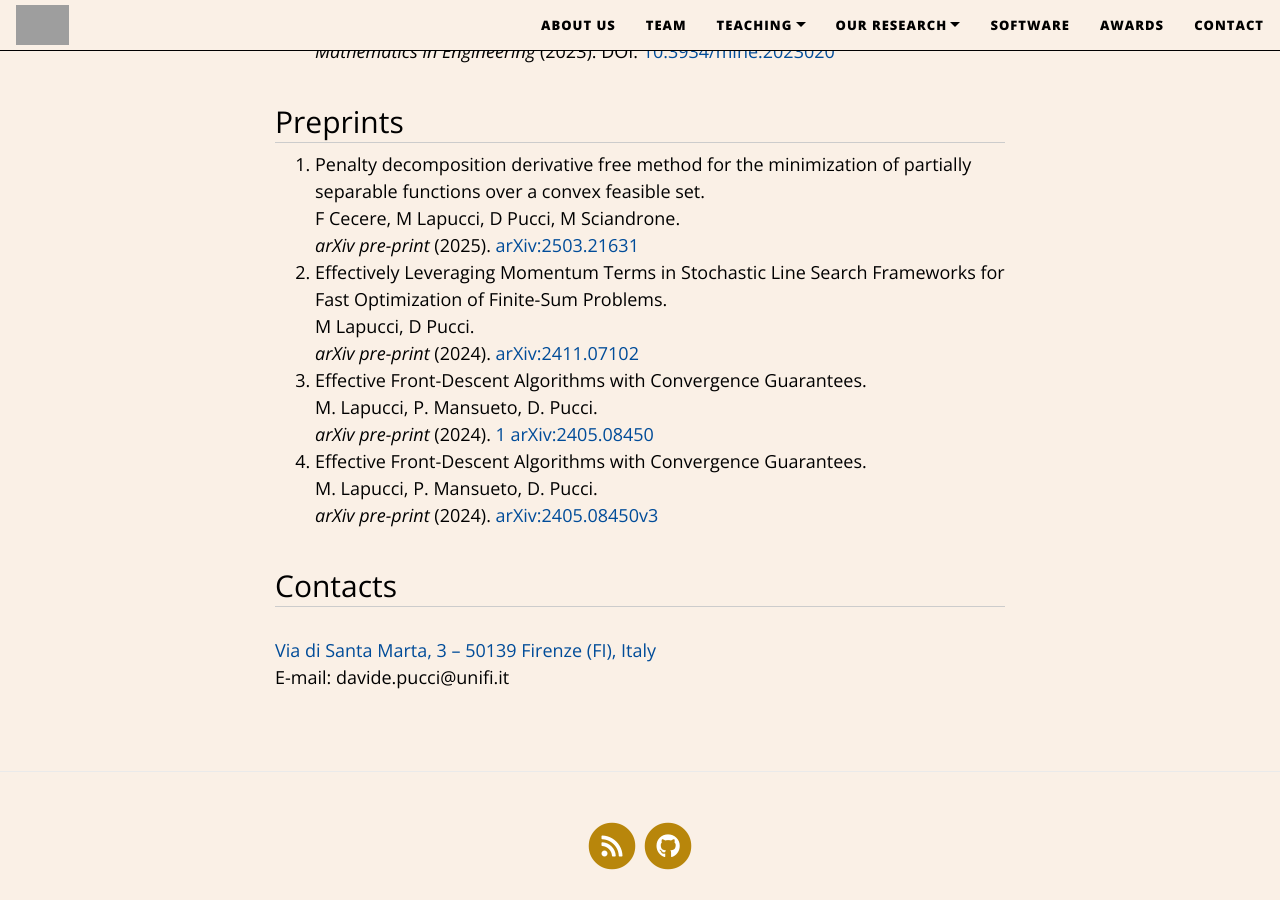
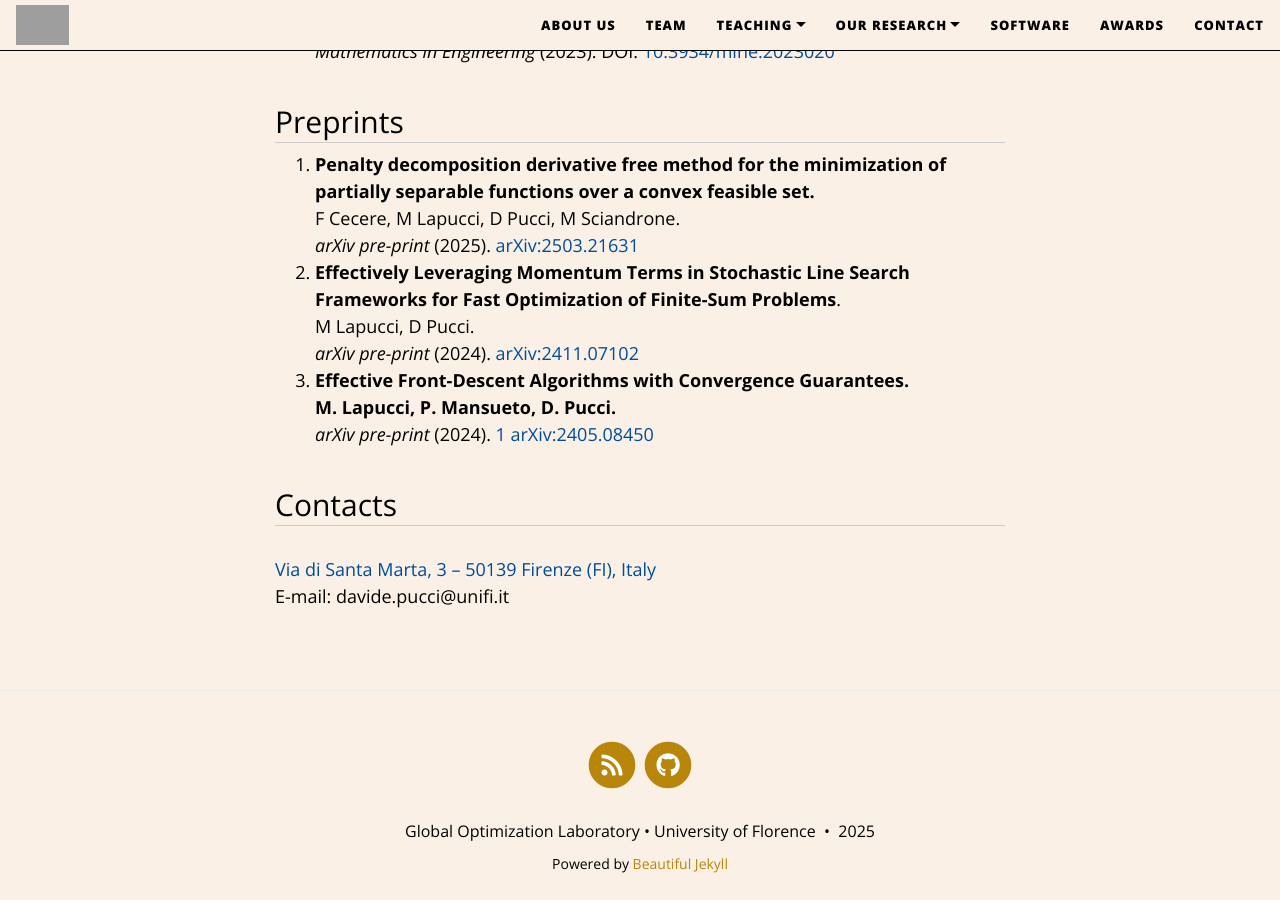
Before and after one commit to GOL-UniFI/GOL-UniFI.github.io, a Jekyll site: the page built from pages/davide_pucci.md, in a window 1280 px wide and 900 px high, scrolled down 1066 px. Built offline with Jekyll 4.4.1, drawn with Linux system fonts in a browser that asks for light colours; nearby versions of some CDN libraries; grey boxes are pictures that could not be loaded.

Commit message:
Fix pucci

```diff
--- a/pages/davide_pucci.md
+++ b/pages/davide_pucci.md
@@ -40,32 +40,32 @@
         <h2>Publications</h2>
         <ol>
           <li>
-           A Globally Convergent Gradient Method with Momentum.<br>
+           <strong>A Globally Convergent Gradient Method with Momentum.</strong><br>
            M. Lapucci, G. Liuzzi, S. Lucidi, D. Pucci, M. Sciandrone.<br>
             <em>Computational Optimization and Applications</em> (2025). DOI:
             <a href="">TBD</a>
           </li>
           <li>
-            On the computation of the efficient frontier in advanced sparse portfolio optimization.<br>
+          <strong> On the computation of the efficient frontier in advanced sparse portfolio optimization.</strong><br>
            A. Annunziata, M. Lapucci, P. Mansueto, D. Pucci.<br>
             <em>4OR</em> (2025). DOI:
             <a href="https://doi.org/10.1007/s10288-025-00600-3">10.1007/s10288-025-00600-3</a>
           </li>
           <li>
-            Convergence conditions for stochastic line search based optimization of over-parametrized models.<br>
-            M. Lapucci, D. Pucci.<br>
+          <strong> Convergence conditions for stochastic line search based optimization of over-parametrized models.<br>
+            M. Lapucci, D. Pucci.</strong><br>
             <em>Sensors</em> (2023). DOI:
             <a href="https://doi.org/10.1080/02331934.2025.2551250">10.1080/02331934.2025.2551250</a>
           </li>
           <li>
-            Joint-based action progress prediction.<br>
-            D. Pucci, F. Becattini, A. Del Bimbo.<br>
+          <strong> Joint-based action progress prediction.<br>
+            D. Pucci, F. Becattini, A. Del Bimbo. </strong><br>
             <em>Sensors</em> (2023). DOI:
             <a href="https://doi.org/10.3390/s23010520">10.3390/s23010520</a>
           </li>
           <li>
-            Mixed-integer quadratic programming reformulations of multi-task learning models.<br>
-            M. Lapucci, D. Pucci.<br>
+          <strong> Mixed-integer quadratic programming reformulations of multi-task learning models.<br>
+            M. Lapucci, D. Pucci. </strong><br>
             <em>Mathematics in Engineering</em> (2023). DOI:
             <a href="https://doi.org/10.3934/mine.2023020">10.3934/mine.2023020</a>
           </li>
@@ -77,24 +77,19 @@
         <h2>Preprints</h2>
         <ol>
           <li>
-          Penalty decomposition derivative free method for the minimization of partially separable functions over a convex feasible set.<br>
+          <strong> Penalty decomposition derivative free method for the minimization of partially separable functions over a convex feasible set.</strong><br>
           F Cecere, M Lapucci, D Pucci, M Sciandrone.<br>
           <em>arXiv pre-print</em> (2025). <a href="https://arxiv.org/abs/2503.21631">arXiv:2503.21631</a>
           </li>
           <li>
-          Effectively Leveraging Momentum Terms in Stochastic Line Search Frameworks for Fast Optimization of Finite-Sum Problems.<br>
+          <strong> Effectively Leveraging Momentum Terms in Stochastic Line Search Frameworks for Fast Optimization of Finite-Sum Problems</strong>.<br>
           M Lapucci, D Pucci.<br>
           <em>arXiv pre-print</em> (2024). <a href="https://arxiv.org/abs/2411.07102">arXiv:2411.07102</a>
           </li>
           <li>
-          Effective Front-Descent Algorithms with Convergence Guarantees.<br>
-          M. Lapucci, P. Mansueto, D. Pucci.<br>
+          <strong> Effective Front-Descent Algorithms with Convergence Guarantees.<br>
+          M. Lapucci, P. Mansueto, D. Pucci.</strong><br>
           <em>arXiv pre-print</em> (2024). <a href="https://arxiv.org/abs/2405.08450">1	arXiv:2405.08450</a>
-          </li>
-          <li>
-          Effective Front-Descent Algorithms with Convergence Guarantees.<br>
-          M. Lapucci, P. Mansueto, D. Pucci.<br>
-          <em>arXiv pre-print</em> (2024). <a href="https://arxiv.org/abs/2405.08450">arXiv:2405.08450v3</a>
           </li>
         </ol>
       </section>
```
Also changed, not shown: other parts of pages/davide_pucci.md (+1 -1 lines).
